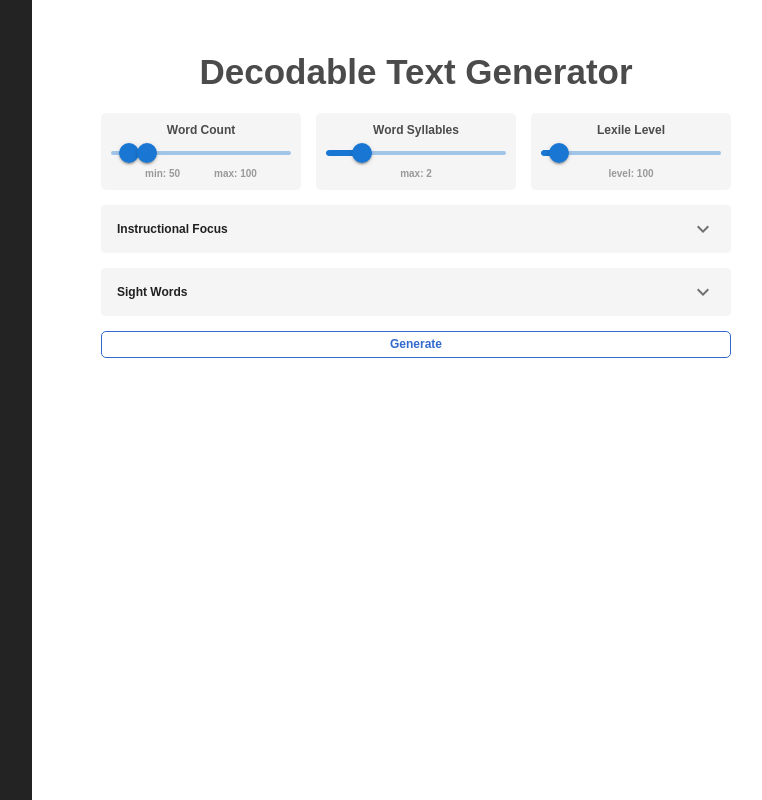
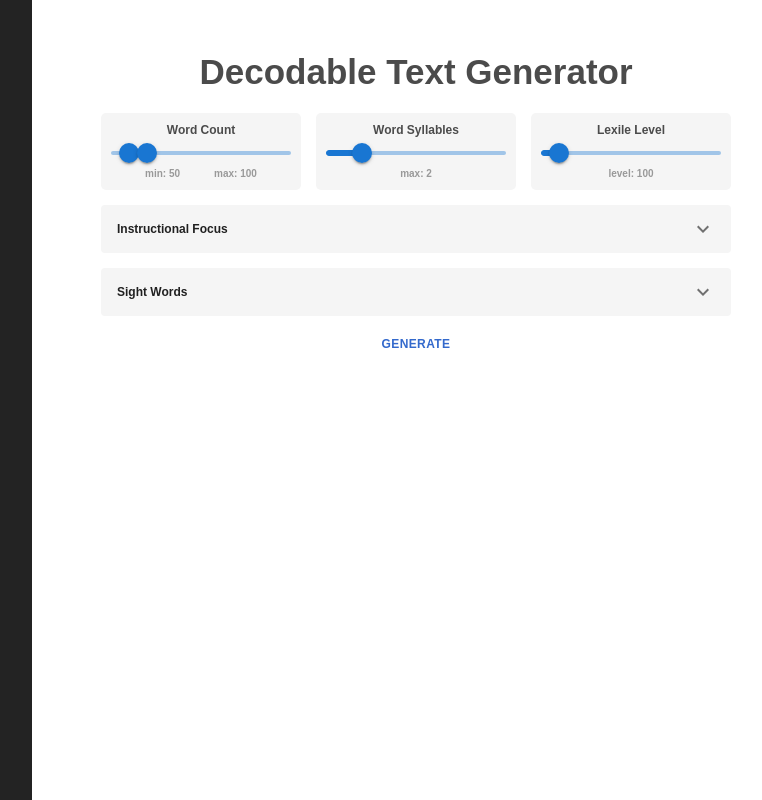
Before and after one commit to sAbhay/features-pet, a React (Create React App) app in the folder frontend/: page / in a window 1280 px wide. Shown: the whole page, without its empty margins (480-1242 px from the left). Built offline with nearby package versions, Linux system fonts and the light colour scheme.

Commit message:
replaced button div with Button

```diff
--- a/frontend/src/App.js
+++ b/frontend/src/App.js
@@ -10,6 +10,7 @@
   TextField,
   InputAdornment,
   IconButton,
+  Button,
   // CircularProgress
   // Box,
   // List,
@@ -322,11 +323,11 @@
             </AccordionDetails>
           </Accordion>
         </div>
-        <div className='generate-button' onClick={generate}>
+        <Button className='generate-button' onClick={generate}>
           <div className='generate-button-text'>
             Generate
           </div>
-        </div>
+        </Button>
       </div>
       </section>
     </div>
```
